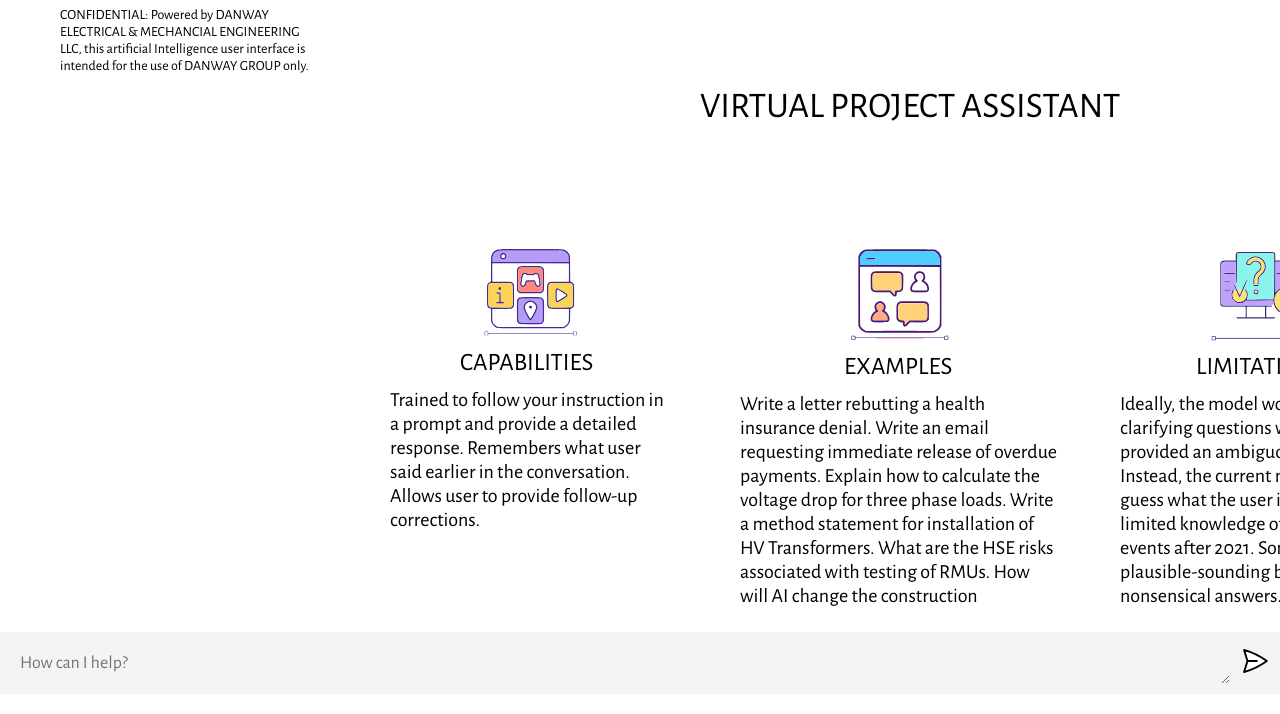
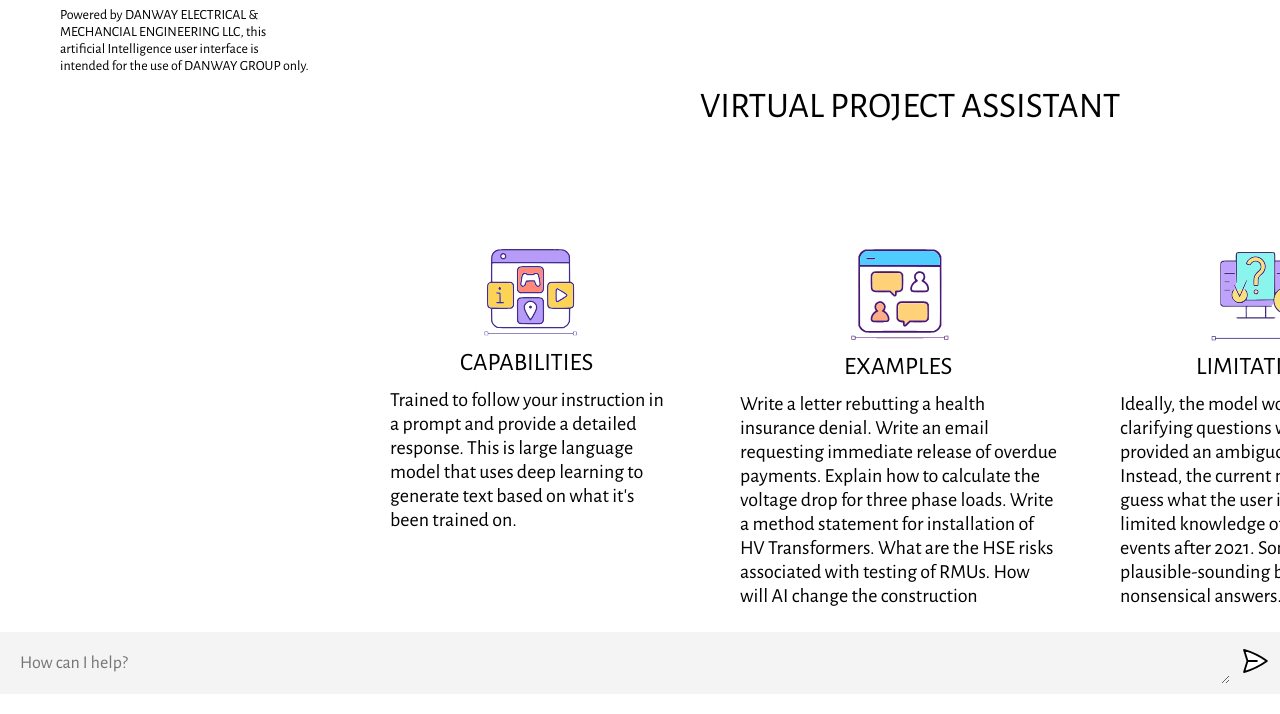
Before and after one commit to HomekitLimited/open_ai_code, a website built with Vite: page client/index.html in a window 1280 px wide. Shown: the part 86-800 px from the top of the page. Built offline with nearby package versions, Linux system fonts and the light colour scheme.

Commit message:
Modified capablilities

```diff
--- a/client/index.html
+++ b/client/index.html
@@ -14,11 +14,11 @@
 
       <div id="chat_container">
         <img class="img-logo" src="assets/logo.svg" alt="">
-        <div id="txt-logo"><span> CONFIDENTIAL: Powered by DANWAY ELECTRICAL & MECHANCIAL ENGINEERING LLC, this artificial Intelligence user interface is intended for the use of DANWAY GROUP only. </span></div>
+        <div id="txt-logo"><span> Powered by DANWAY ELECTRICAL & MECHANCIAL ENGINEERING LLC, this artificial Intelligence user interface is intended for the use of DANWAY GROUP only. </span></div>
         <div id="txt-titl"><span> VIRTUAL PROJECT ASSISTANT </span></div>
         <img class="img-capa" src="assets/img-capa.svg" alt="">
         <div id="txt-capT"><span> CAPABILITIES</span></div>
-        <div id="txt-capa"><span> Trained to follow your instruction in a prompt and provide a detailed response. Remembers what user said earlier in the conversation.   Allows user to provide follow-up corrections.    </span></div>
+        <div id="txt-capa"><span> Trained to follow your instruction in a prompt and provide a detailed response. This is large language model that uses deep learning to generate text based on what it's been trained on. </span></div>
         <img class="img-exam" src="assets/img-exam.svg" alt="">
         <div id="txt-exaT"><span> EXAMPLES</span></div>
         <div id="txt-exam"><span> Write a letter rebutting a health insurance denial. Write an email requesting immediate release of overdue payments. Explain how to calculate the voltage drop for three phase loads. Write a method statement for installation of HV Transformers. What are the HSE risks associated with testing of RMUs. How will AI change the construction companies in near future.  ... </span></div>
```
